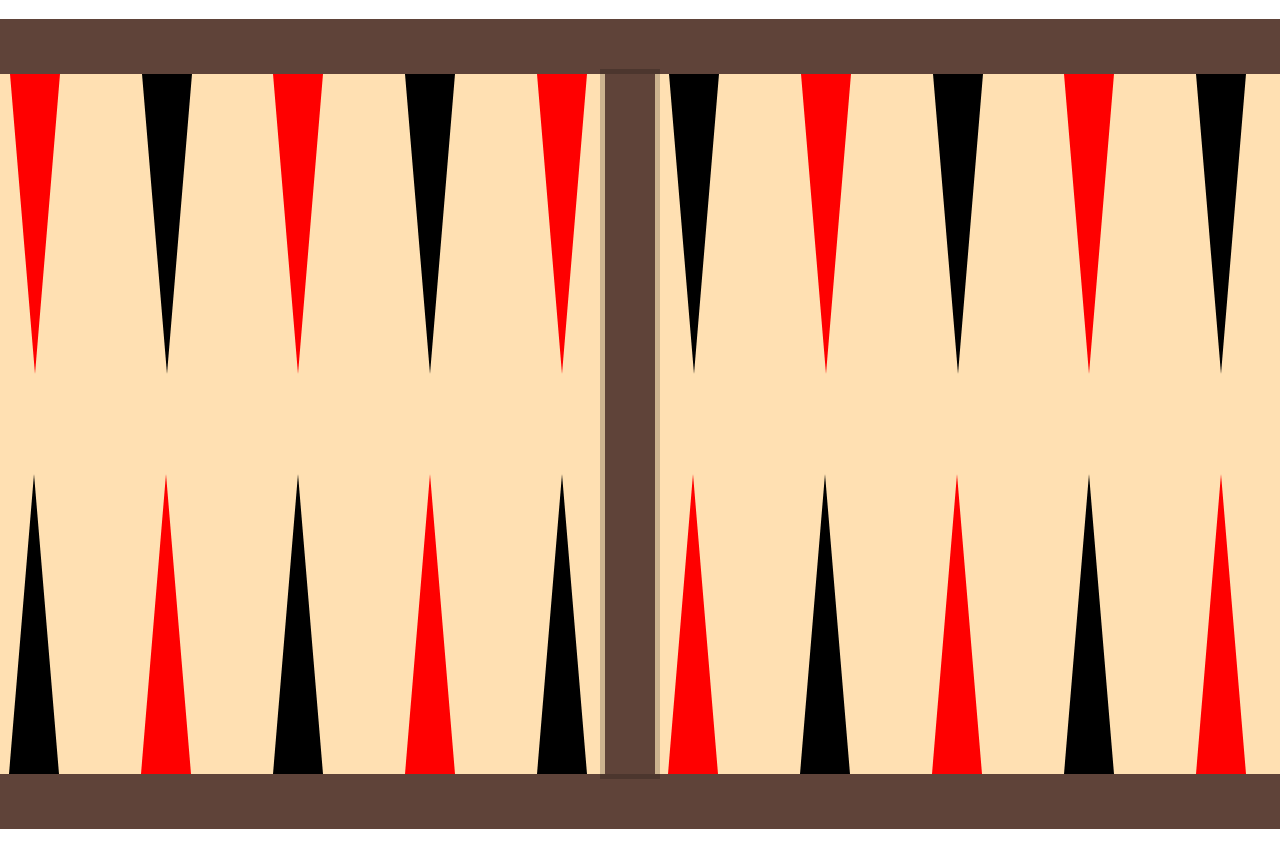
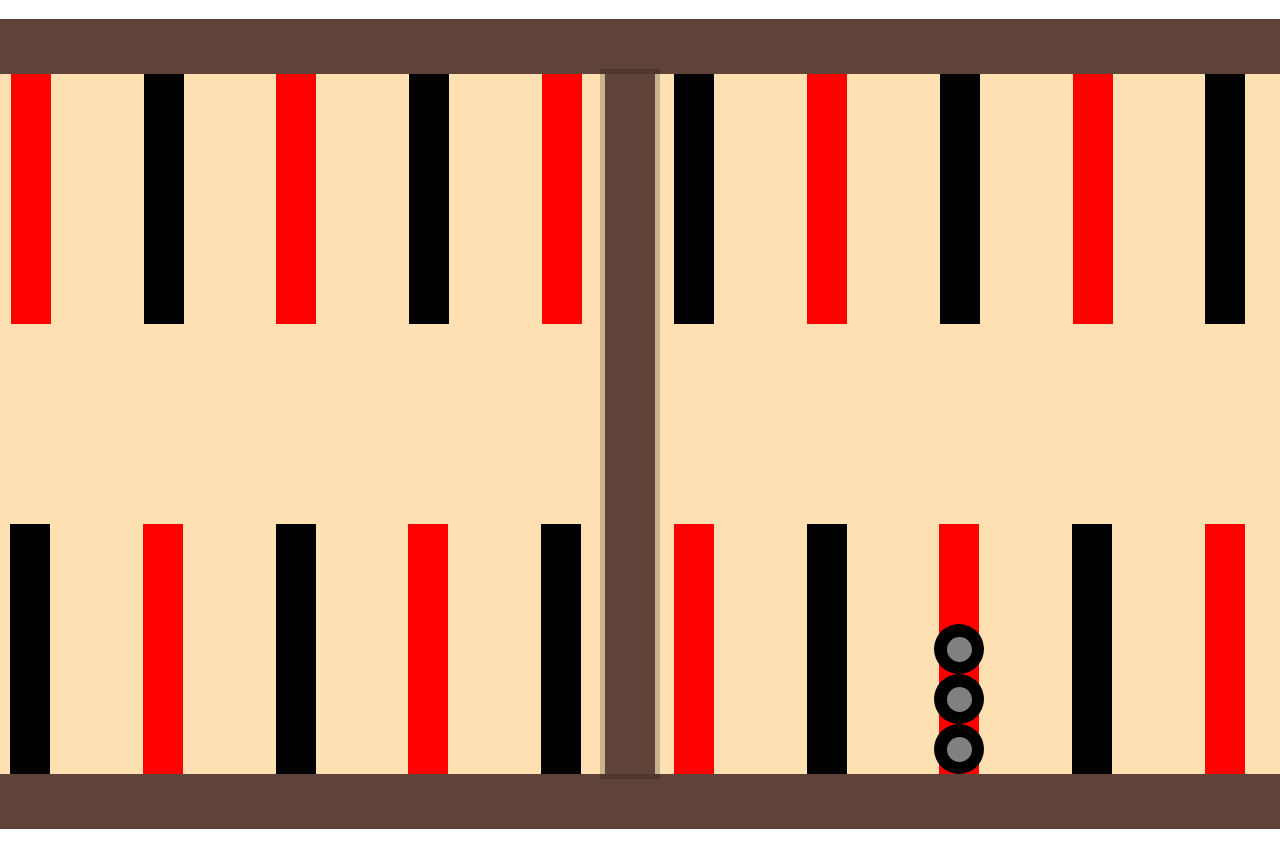
Before and after one commit to keremkaradenzz/backgammon-games, a React (Create React App) app: page / in a window 1280 px wide. Shown: the top 868 px of the page. Before the commit the page ends 829 px from the top, so only its background shows below. Built offline with nearby package versions, Linux system fonts and the light colour scheme.

Commit message:
updated board line and stone styls

```diff
--- a/src/components/board/Board.tsx
+++ b/src/components/board/Board.tsx
@@ -6,8 +6,8 @@ const Board:React.FC = () => {
   return (
     <div className='board-out'>
       <div className='board-in'>
-        <div className='board-first' style={{transform:'rotate(180deg)', marginTop:-50}}>
-            <BoardLine bgcolor='red' />
+        <div className='board-first' style={{transform:'rotate(180deg)', marginTop:-100}}>
+            <BoardLine bgcolor='red' count={5}/>
             <BoardLine bgcolor='black' />
             <BoardLine bgcolor='red' />
             <BoardLine bgcolor='black' />
@@ -22,7 +22,7 @@ const Board:React.FC = () => {
         </div>
 
         <div className='board-line'/>
-        <div className='board-first' style={{marginTop:100}} >
+        <div className='board-first' style={{marginTop:200}} >
             <BoardLine bgcolor='red' />
             <BoardLine bgcolor='black' />
             <BoardLine bgcolor='red' />
@@ -31,7 +31,7 @@ const Board:React.FC = () => {
             <BoardLine bgcolor='black' />
             <BoardLine bgcolor='red' />
             <BoardLine bgcolor='black' />
-            <BoardLine bgcolor='red' />
+            <BoardLine bgcolor='red' count={3} />
             <BoardLine bgcolor='black' />
             <BoardLine bgcolor='red' />
             <BoardLine bgcolor='black' />
--- a/src/components/boardLine/BoardLine.tsx
+++ b/src/components/boardLine/BoardLine.tsx
@@ -1,12 +1,24 @@
 import React from 'react'
+import Stone from '../stone/Stone';
 import './index.scss';
 
 interface IBoardLineProps {
-  bgcolor : string;
+  bgcolor: string;
+  count?: number;
 }
-const BoardLine:React.FC<IBoardLineProps> = ({bgcolor}) => {
+const BoardLine: React.FC<IBoardLineProps> = ({ bgcolor, count = 0 }) => {
+  const newArray = Array(count).fill('');
+
+
   return (
-    <div className='line' style={{borderColor:`transparent transparent ${bgcolor} transparent`}}></div>
+      <div className='line' style={{ background:bgcolor,borderColor: `transparent transparent ${bgcolor} transparent` }}>
+        {
+          newArray.map(i => {
+            return <Stone />
+          })
+        }
+      </div>
+
   )
 }
 
--- a/src/components/boardLine/index.scss
+++ b/src/components/boardLine/index.scss
@@ -1,6 +1,10 @@
-.line{
-  border-style: solid;
-  border-width: 0px 25px 300px 25px;
-  height: 0px;
-  width: 0px;
-}
+
+  .line{
+    //border-width: 0px 25px 300px 25px;
+    display: flex;
+    flex-direction: column;
+    align-items: center;
+    justify-content: flex-end;
+    width: 40px;
+    height: 250px;
+  }
--- a/src/components/stone/Stone.tsx
+++ b/src/components/stone/Stone.tsx
@@ -2,11 +2,11 @@ import React from 'react'
 import './index.scss';
 
 interface IStoneProps {
-  bgcolorFirst: string;
-  bgcolorSecond: string;
+  bgcolorFirst?: string;
+  bgcolorSecond?: string;
 }
 
-const Stone:React.FC <IStoneProps> = ({bgcolorFirst, bgcolorSecond}) => {
+const Stone:React.FC <IStoneProps> = ({bgcolorFirst = 'black', bgcolorSecond = 'gray'}) => {
   return (
     <div className='stone' style={{background:bgcolorFirst}}>
       <div className='round' style={{background:bgcolorSecond}}>
```
